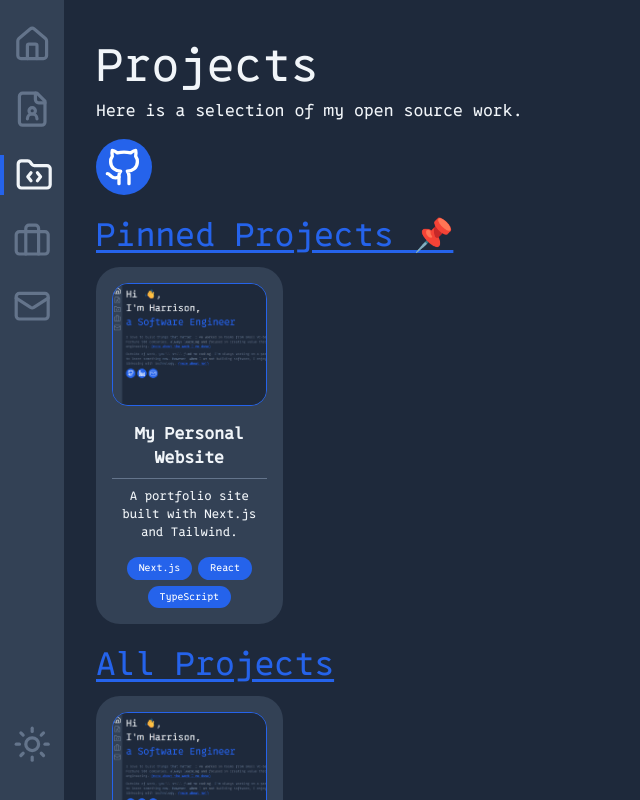
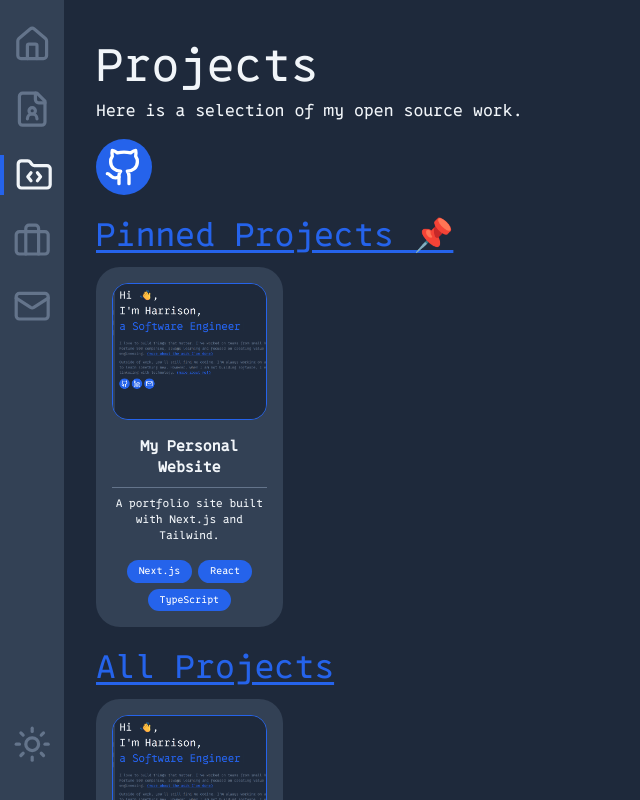
Before and after one commit to Harrison-Blair/personal-website, a Next.js app: page /projects in a window 1280 px wide. Shown: the top 800 px of the page, without its empty margins (0-640 px from the left). Built offline with nearby package versions, Linux system fonts and the light colour scheme.

Commit message:
refactor: enhance ProjectTile component for dynamic sizing

```diff
--- a/src/app/components/ui/ProjectTile.tsx
+++ b/src/app/components/ui/ProjectTile.tsx
@@ -7,18 +7,26 @@ import SmallTag from './Tag';
 export interface ProjectTileProps {
   project: Project;
   styling?: string;
+  height?: string;
 }
 
 export default function ProjectTile({
   project,
   styling = '',
+  height = '45vh',
  }: ProjectTileProps) {
+  const titleFontSize = `calc(${height} * 0.04)`;
+  const descFontSize = `calc(${height} * 0.03)`;
+  const imageHeight = `calc(${height} * 0.4)`;
+  const imageWidth = `calc(${height} * 0.5)`;
+
   return (
     <a
       href={project.link}
       target="_blank"
       rel="noopener noreferrer"
       className={`w-[50%] bg-[var(--muted)] rounded-3xl block hover:bg-[var(--accent)] transition-colors cursor-pointer ${styling}`}
+      style={{ height }}
     >
       <div className='p-4 flex flex-col h-full items-center text-center'>
         {project.imageUrl ? (
@@ -28,16 +36,17 @@ export default function ProjectTile({
             width={260}
             height={200}
             className="object-cover rounded-2xl mb-4 border-[var(--primary)] border"
+            style={{ height: imageHeight, width: imageWidth }}
           />
         ) : (
-          <div className="bg-[var(--secondary)] rounded-2xl flex items-center justify-center mb-4 w-[260px] h-[200px]">
+          <div className="bg-[var(--secondary)] rounded-2xl flex items-center justify-center mb-4" style={{ height: imageHeight, width: imageWidth }}>
             <Github size={48} className="text-[var(--foreground)]" />
           </div>
         )}
         <div>
-          <h3 className='text-[2vh] font-semibold mb-2'>{project.title}</h3>
+          <h3 className='font-semibold mb-2' style={{ fontSize: titleFontSize }}>{project.title}</h3>
           <hr className='w-full border-t border-[var(--secondary)] mb-2' />
-          <p className='text-[1.5vh] mb-4'>{project.description}</p>
+          <p className='mb-4' style={{ fontSize: descFontSize }}>{project.description}</p>
         </div>
         <div className='flex flex-wrap gap-1.5 justify-center'>
           {project.tags?.map((tag, index) => (
```
